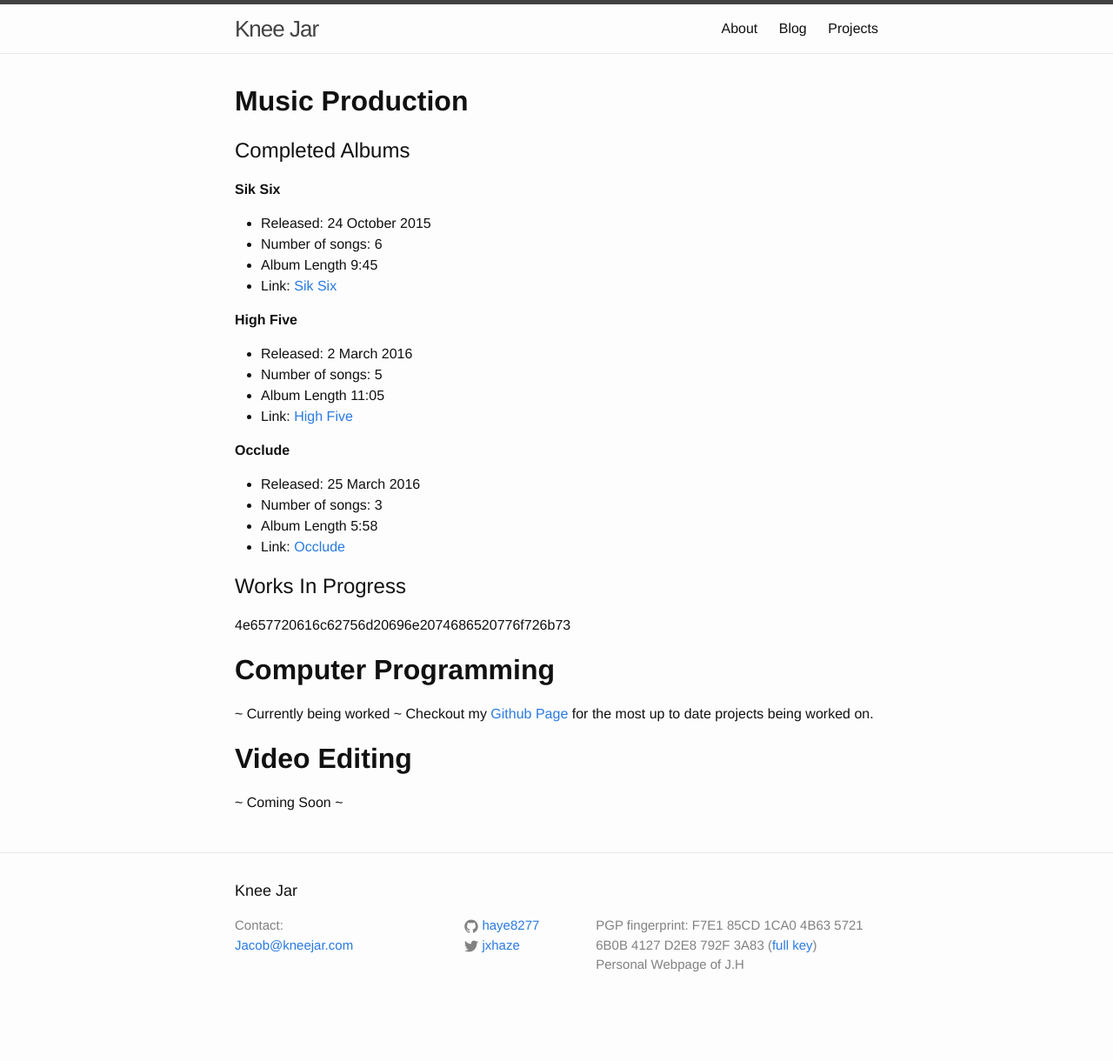
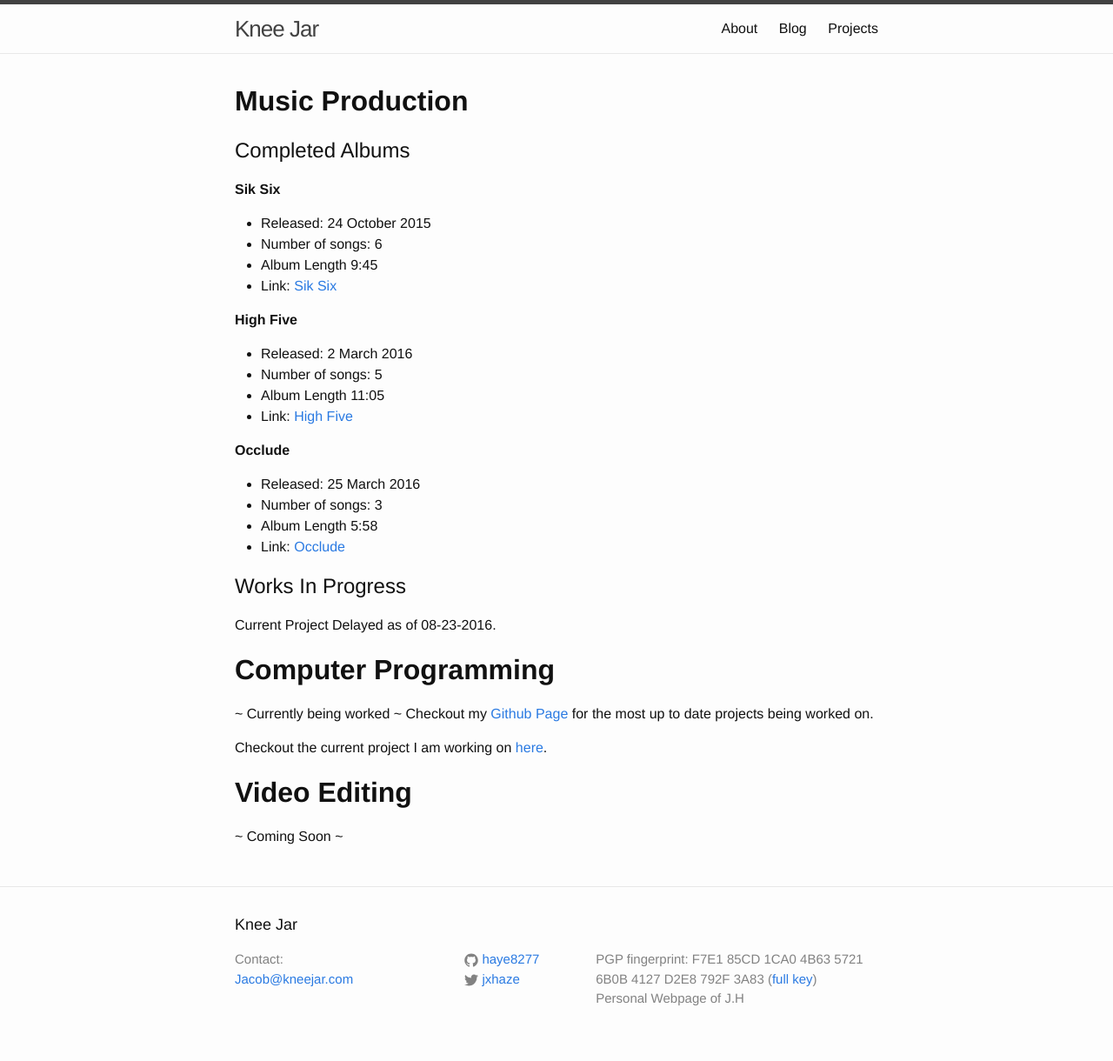
Before and after one commit to haye8277/haye8277.github.io, a Jekyll site: the page built from projects.md, in a window 1280 px wide. Shown: the whole page at 87% size. Built offline with Jekyll 4.4.1, drawn with Linux system fonts in a browser that asks for light colours; before the commit the page ends 1181 px from its top, so only the background shows below that.

```diff
--- a/projects.md
+++ b/projects.md
@@ -33,7 +33,7 @@ permalink: /projects/
 
 ## Works In Progress
 
-4e657720616c62756d20696e2074686520776f726b73
+Current Project Delayed as of 08-23-2016.
 
 
 # **Computer Programming**
@@ -41,5 +41,7 @@ permalink: /projects/
 ~ Currently being worked ~
 Checkout my [Github Page](https://www.github.com/haye8277) for the most up to date projects being worked on.
 
+Checkout the current project I am working on [here](https://github.com/jordansite/).
+
 # **Video Editing**
 ~ Coming Soon ~
```
Also changed, not shown: _posts/2016-08-23-Aug-23-keybase-and-projects.markdown (added, +33 -0 lines).
